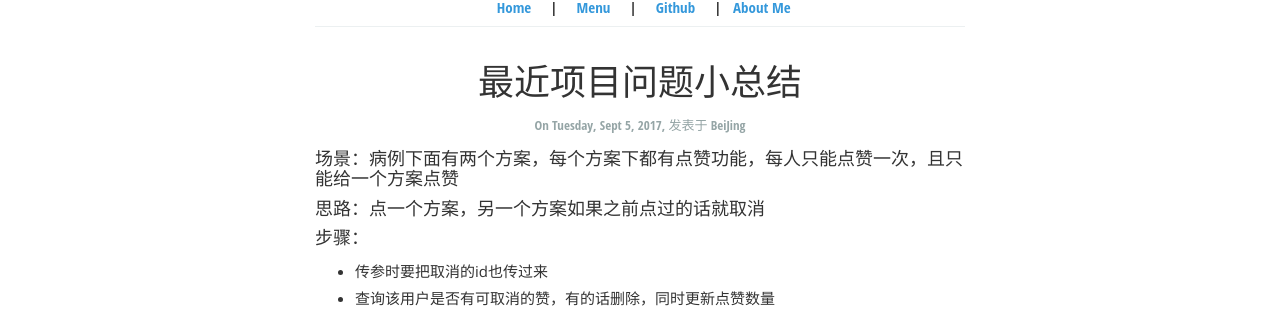
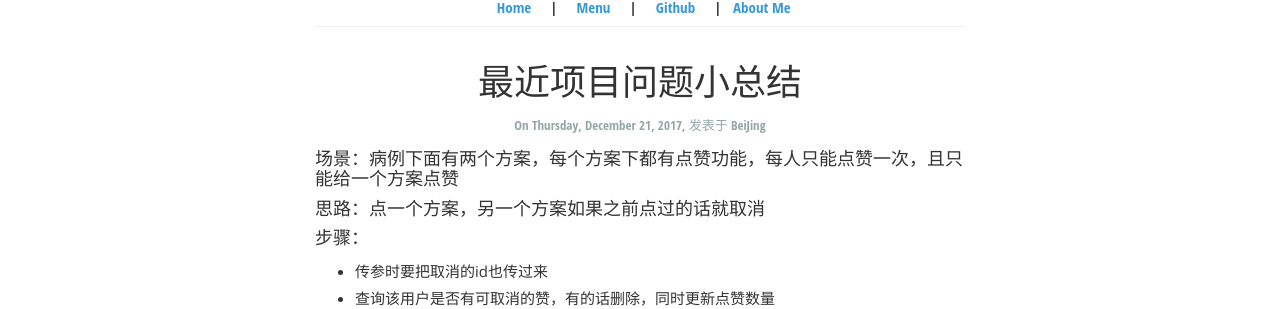
Before and after one commit to KuJMSliwang/KuJMSliwang.github.io, a Jekyll site: the page built from _posts/2017-12-21-Getting-Started.md, in a window 1280 px wide. Shown: the part 136-445 px from the top of the page. Built offline with Jekyll 4.4.1, drawn with Linux system fonts in a browser that asks for light colours.

Commit message:
项目问题总结--1

````diff
--- a/_posts/2017-12-21-Getting-Started.md
+++ b/_posts/2017-12-21-Getting-Started.md
@@ -1,7 +1,7 @@
 ---
 layout: post_layout
 title: 最近项目问题小总结
-time: On Tuesday, Sept 5, 2017
+time: On Thursday, December 21, 2017
 location: BeiJing
 pulished: true
 excerpt_separator: "```"
````
